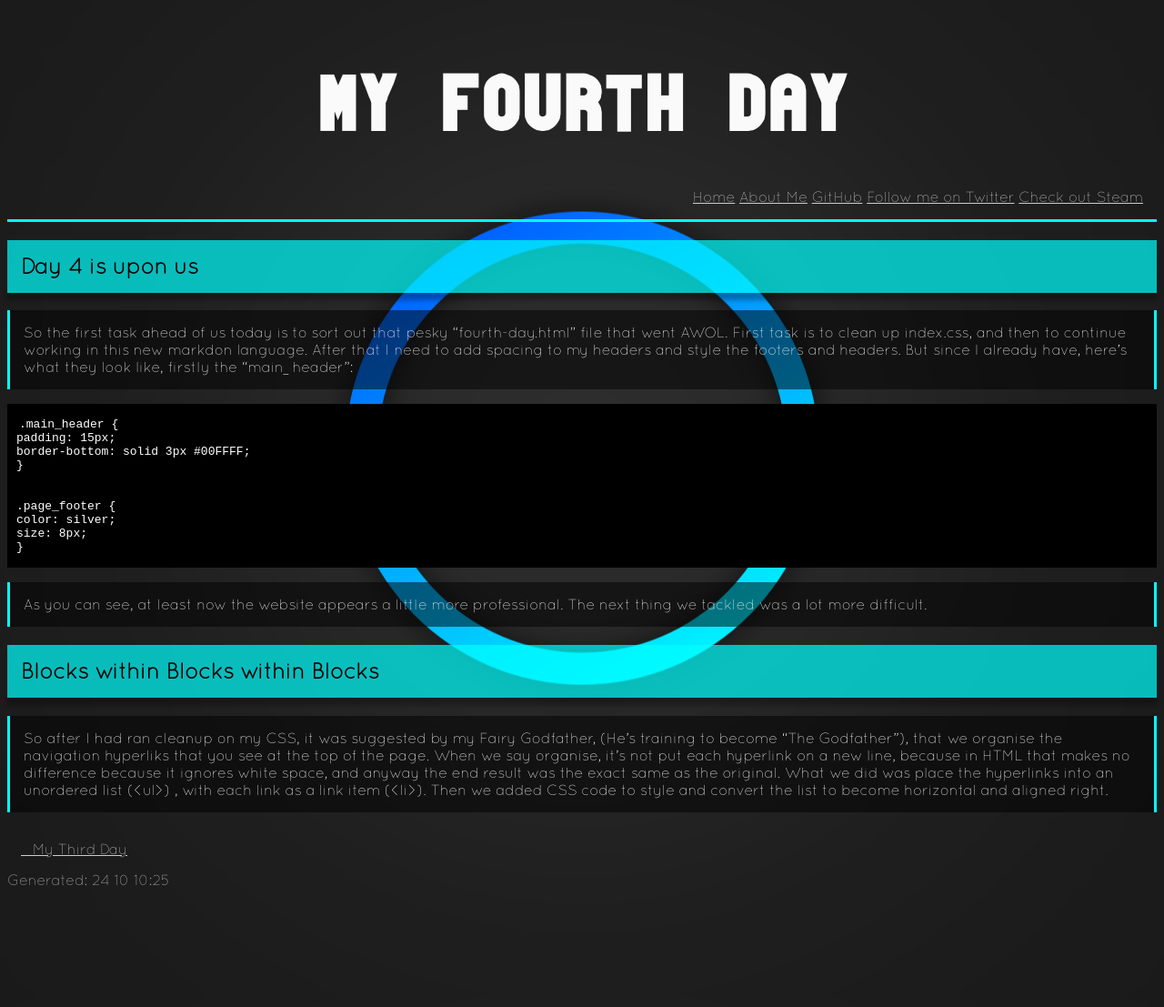
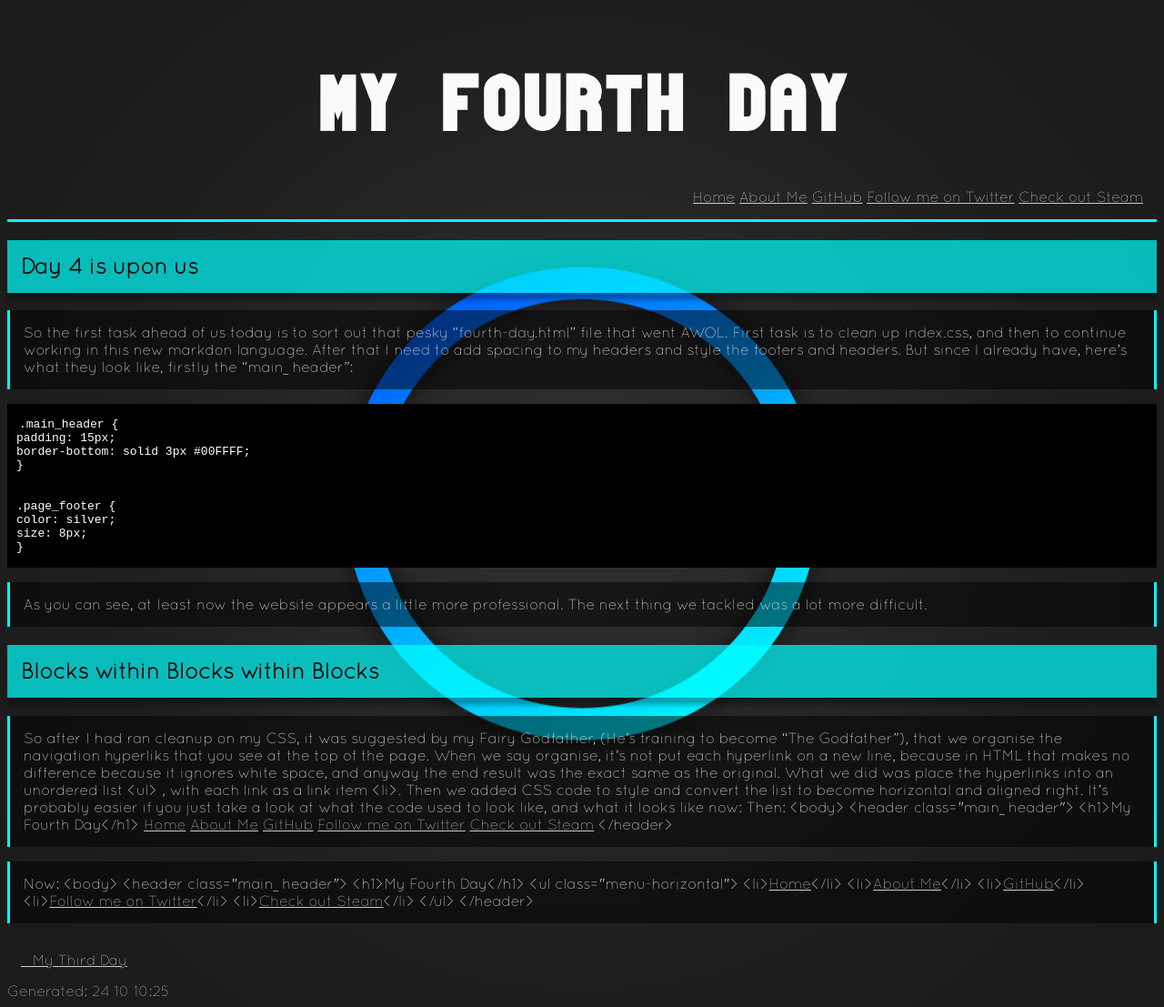
Before and after one commit to boffnoff/boffnoff.github.com, a Jekyll site: the page built from _posts/2013-10-24-fourth-day.md, in a window 1280 px wide. Shown: the whole page at 91% size. Built offline with Jekyll 4.4.1, drawn with Linux system fonts in a browser that asks for light colours; before the commit the page ends 985 px from its top, so only the background shows below that.

Commit message:
fixed an issue within a page somewhere and added explanation into day 4

```diff
--- a/_posts/2013-10-24-fourth-day.md
+++ b/_posts/2013-10-24-fourth-day.md
@@ -26,5 +26,28 @@ As you can see, at least now the website appears a little more professional. The
 
 So after I had ran cleanup on my CSS, it was suggested by my Fairy Godfather, (He's training to become "The Godfather"), that we organise the navigation hyperliks that you see at the top of
 the page. When we say organise, it's not put each hyperlink on a new line, because in HTML that makes no difference because it ignores white space, and anyway the end result was the exact same
-as the original. What we did was place the hyperlinks into an unordered list (&lt;ul&gt;) , with each link as a link item (&lt;li&gt;). Then we added CSS code to style and convert the list
-to become horizontal and aligned right.
+as the original. What we did was place the hyperlinks into an unordered list &lt;ul&gt; , with each link as a link item &lt;li&gt;. Then we added CSS code to style and convert the list
+to become horizontal and aligned right. It's probably easier if you just take a look at what the code used to look like, and what it looks like now:
+Then:
+    <body>
+    <header class="main_header">
+    <h1>{{page.title}}</h1>
+    <a href="/index.html">Home</a>
+    <a href="/about.html">About Me</a>
+    <a href="https://github.com/boffnoff">GitHub</a>
+    <a href="https://twitter.com/Boffnoff">Follow me on Twitter</a>
+    <a href="http://store.steampowered.com">Check out Steam</a>
+    </header>
+
+Now:
+    <body>
+    <header class="main_header">
+    <h1>{{ page.title }}</h1>
+    <ul class="menu-horizontal">
+      <li><a href="/index.html">Home</a></li>
+      <li><a href="/about.html">About Me</a></li>
+      <li><a href="https://github.com/boffnoff">GitHub</a></li>
+      <li><a href="https://twitter.com/Boffnoff">Follow me on Twitter</a></li>
+      <li><a href="http://store.steampowered.com">Check out Steam</a></li>
+    </ul>
+    </header>
```
